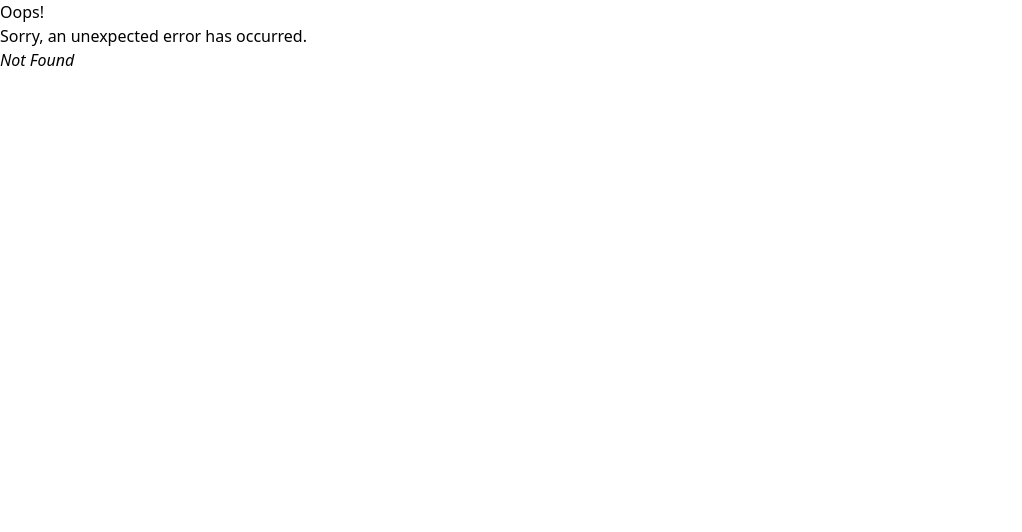
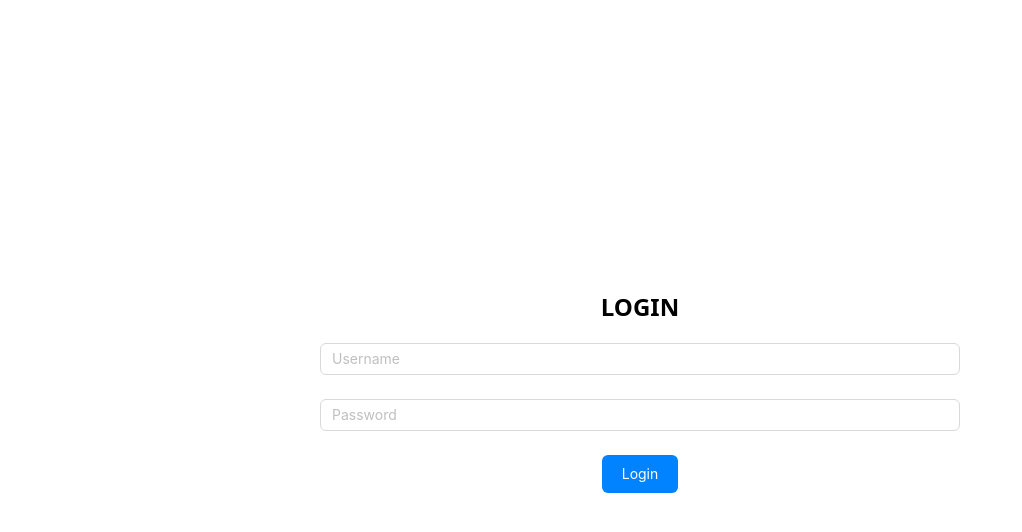
Before and after one commit to Yagazie-davidson/blog-98-client, a React (Vite) app: page /admin/login in a window 1280 px wide. Before the commit this address had no page. Shown: the top 532 px of the page, without its empty margins (0-1022 px from the left). Built offline with nearby package versions, Linux system fonts and the light colour scheme.

Commit message:
Implemnet Login

```diff
--- a/src/main.jsx
+++ b/src/main.jsx
@@ -3,10 +3,10 @@ import ReactDOM from "react-dom/client";
 import Root from "./routes/root";
 import "./index.css";
 import Dashboard from "./pages/admin/Dashboard";
-import PostProvider from "./context/postsContext";
 import { createBrowserRouter, RouterProvider } from "react-router-dom";
 import ErrorPage from "./pages/ErrorPage";
 import Manage from "./pages/admin/Manage";
+import Login from "./pages/admin/Login";
 
 const router = createBrowserRouter([
 	{
@@ -26,6 +26,11 @@ const router = createBrowserRouter([
 		errorElement: <ErrorPage />,
 	},
 	{
+		path: "/admin/login",
+		element: <Login />,
+		errorElement: <ErrorPage />,
+	},
+	{
 		path: "/admin/manage",
 		element: <Manage />,
 		errorElement: <ErrorPage />,
--- a/src/pages/admin/Dashboard.jsx
+++ b/src/pages/admin/Dashboard.jsx
@@ -5,7 +5,7 @@ function Dashboard() {
 	return (
 		<div>
 			<NavBar />
-			<h1 className="text-center mt-10 text-2xl">Welcome Back John Doe</h1>
+			<h1 className="text-center mt-10 text-2xl">Welcome Back Admin</h1>
 			{/** <AddNewPost />**/}
 			<AddNewPost />
 		</div>
--- /dev/null
+++ b/src/pages/admin/Login.jsx
@@ -0,0 +1,65 @@
+import React, { useState } from "react";
+import { Checkbox, Form, Input, Select } from "antd";
+import Button from "../../components/Button";
+import { useNavigate } from "react-router-dom";
+import { Alert, Space } from "antd";
+
+function Login() {
+	const navigate = useNavigate();
+	const [username, setUsername] = useState("");
+	const [password, setPassword] = useState("");
+	const [error, setError] = useState(false);
+	const handleLogin = () => {
+		if (
+			username.toLocaleLowerCase() === "admin" &&
+			password.toLocaleLowerCase() === "admin"
+		) {
+			setError(false);
+			navigate("/admin/dashboard");
+		} else {
+			console.log("Invalid user");
+			setError(true);
+		}
+		setUsername("");
+		setPassword("");
+	};
+	return (
+		<div className="flex flex-col justify-center items-center h-screen">
+			{error && (
+				<Alert
+					message="Invalid username or password"
+					// description="This is an error message about copywriting."
+					type="error"
+					showIcon
+				/>
+			)}
+			<h1 className="text-2xl font-semibold mt-2">LOGIN</h1>
+			<Form className="mt-5 w-1/2">
+				<Form.Item>
+					<Input
+						value={username}
+						placeholder="Username"
+						onChange={e => setUsername(e.target.value)}
+					/>
+				</Form.Item>
+				<Form.Item>
+					<Input
+						value={password}
+						type="password"
+						placeholder="Password"
+						onChange={e => setPassword(e.target.value)}
+					/>
+				</Form.Item>
+				<Form.Item className="flex justify-center">
+					<Button
+						onClick={handleLogin}
+						text="Login"
+						className="bg-bl text-white py-2 px-5 rounded-md"
+					/>
+				</Form.Item>
+			</Form>
+		</div>
+	);
+}
+
+export default Login;
--- a/src/pages/admin/Manage.jsx
+++ b/src/pages/admin/Manage.jsx
@@ -4,6 +4,16 @@ import NavBar from "../../components/NavBar";
 function Manage() {
 	// const { addPostCon, postList, sePostList } = useContext(PostContext);
 	const [posts, setPosts] = useState();
+	// const posts = localStorage.getItem("posts");
+	// console.log(posts);
+	// const [items, setItems] = useState([]);
+
+	useEffect(() => {
+		const posts = JSON.parse(localStorage.getItem("posts"));
+		if (posts) {
+			setPosts(posts);
+		}
+	}, []);
 	const getPosts = async () => {
 		try {
 			const res = await fetch(`http://localhost:8000/api/posts`, {
@@ -11,10 +21,11 @@ function Manage() {
 				headers: { "Content-Type": "application/json" },
 			});
 			const data = await res.json();
-			setPosts(data);
+			localStorage.setItem("posts", JSON.stringify(data));
+			// setPosts(data);
 			// sePostList(data);
 			// console.log(postList);
-			console.log(data);
+			// console.log(data);
 		} catch (err) {
 			console.log("Something went wrong");
 		}
```
